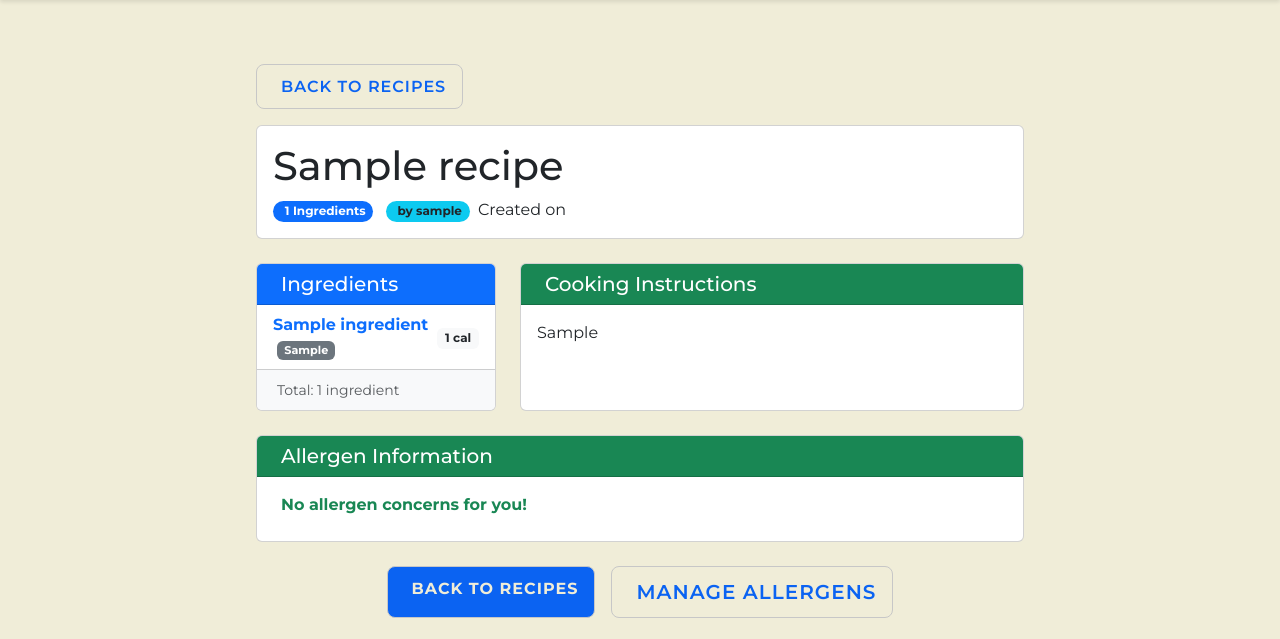
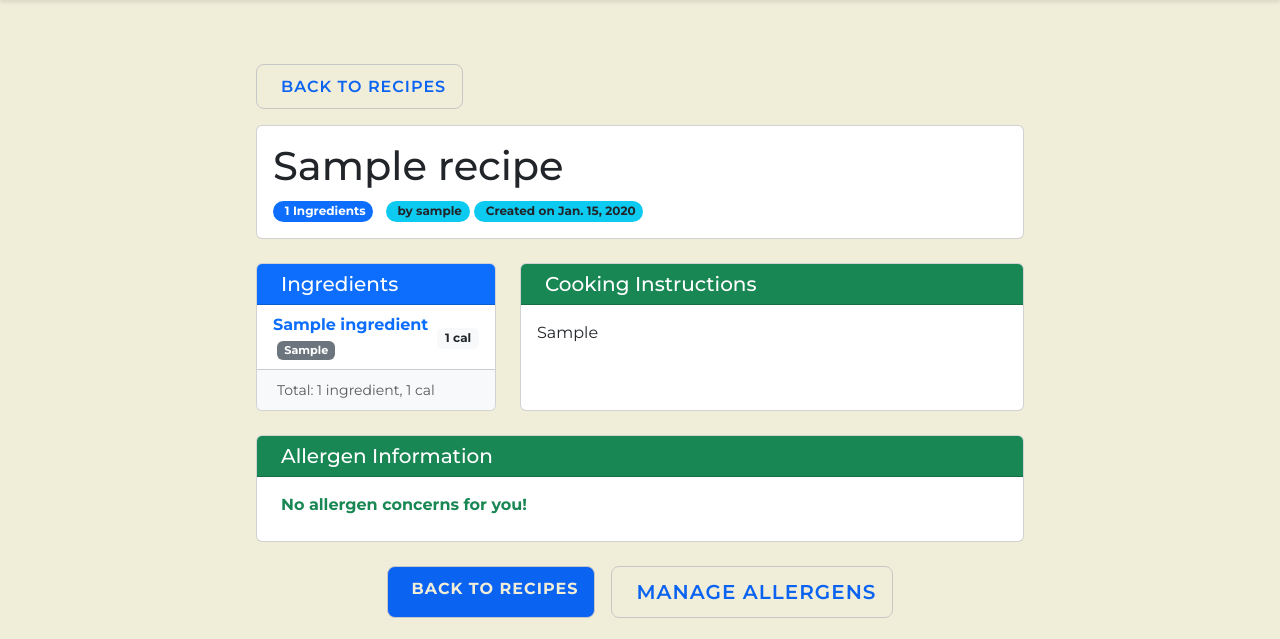
Before and after one commit to mckennaded/Buddy_Crocker_CS4300, a Django app: page /recipe/1/ in a window 1280 px wide. Shown: the part 109-748 px from the top of the page. Run offline with Django 5.2, Linux system fonts and the light colour scheme; a user stored in the database is signed in; tables that the repository leaves empty hold one stand-in row (values such as "Sample post"); data that the repository does not hold is empty.

Commit message:
Added date created and total calorie count to recipe details

```diff
--- a/Buddy_Crocker/Buddy_Crocker/models.py
+++ b/Buddy_Crocker/Buddy_Crocker/models.py
@@ -8,6 +8,7 @@ from django.db import models
 from django.contrib.auth.models import User
 from django.db.models.signals import post_save
 from django.dispatch import receiver
+from datetime import date
 
 
 @receiver(post_save, sender=User)
@@ -100,6 +101,7 @@ class Recipe(models.Model):
     author = models.ForeignKey(User, on_delete=models.CASCADE)
     ingredients = models.ManyToManyField(Ingredient, related_name='recipes')
     instructions = models.TextField()
+    created_date = models.DateField(auto_now_add=True)
 
     def __str__(self):
         """Return the recipe title and author as string representation."""
--- a/Buddy_Crocker/Buddy_Crocker/templates/Buddy_Crocker/recipe_detail.html
+++ b/Buddy_Crocker/Buddy_Crocker/templates/Buddy_Crocker/recipe_detail.html
@@ -72,8 +72,9 @@
                 </span>
                 <span class="badge rounded-pill bg-info text-dark">
                   <i class="bi bi-person me-1"></i>by {{ recipe.author.username }}
-                </span class="badge rounded-pill bg-info text-dark">
-                  <i class="bi bi-person me-1"></i> Created on {# Recipe date here #}
+                </span>
+                <span class="badge rounded-pill bg-info text-dark">
+                  <i class="bi bi-person me-1"></i> Created on {{ recipe.created_date }}
                 </span>
 
                 <!-- Allergen Status Badge -->
@@ -153,10 +154,11 @@
             </div>
           {% endif %}
         </div>
+        <!-- Total ingredients and calories in the recipe -->
         <div class="card-footer bg-light">
           <small class="text-muted">
             <i class="bi bi-info-circle me-1"></i>
-            Total: {{ ingredients.count }} ingredient{{ ingredients.count|pluralize }}
+            Total: {{ ingredients.count }} ingredient{{ ingredients.count|pluralize }}, {{ total_calories }} cal
           </small>
         </div>
         {% if not has_all_ingredients %}
--- a/Buddy_Crocker/Buddy_Crocker/views.py
+++ b/Buddy_Crocker/Buddy_Crocker/views.py
@@ -201,6 +201,15 @@ def recipeDetail(request, pk):
         except Pantry.DoesNotExist:
             has_all_ingredients = False
 
+    #Get the total calorie count
+    if request.user.is_authenticated:
+        try:
+            total_calories = 0
+            for ingredient in ingredients:
+                total_calories += ingredient.calories
+        except Pantry.DoesNotExist:
+            total_calories = 0
+
     # Get all allergens from ingredients
     all_recipe_allergens = recipe.get_allergens()
 
@@ -241,6 +250,7 @@ def recipeDetail(request, pk):
         'is_safe_for_user': is_safe_for_user,  # User can eat this
         'show_all_allergens': show_all_allergens,  # Show all vs personalized
         'has_all_ingredients': has_all_ingredients, # User has recipe ingredients in the pantry
+        'total_calories': total_calories, #Number of total calories in the recipe
     }
     return render(request, 'Buddy_Crocker/recipe_detail.html', context)
 
```
Also changed, not shown: Buddy_Crocker/Buddy_Crocker/migrations/0004_recipe_created_date.py (added).
